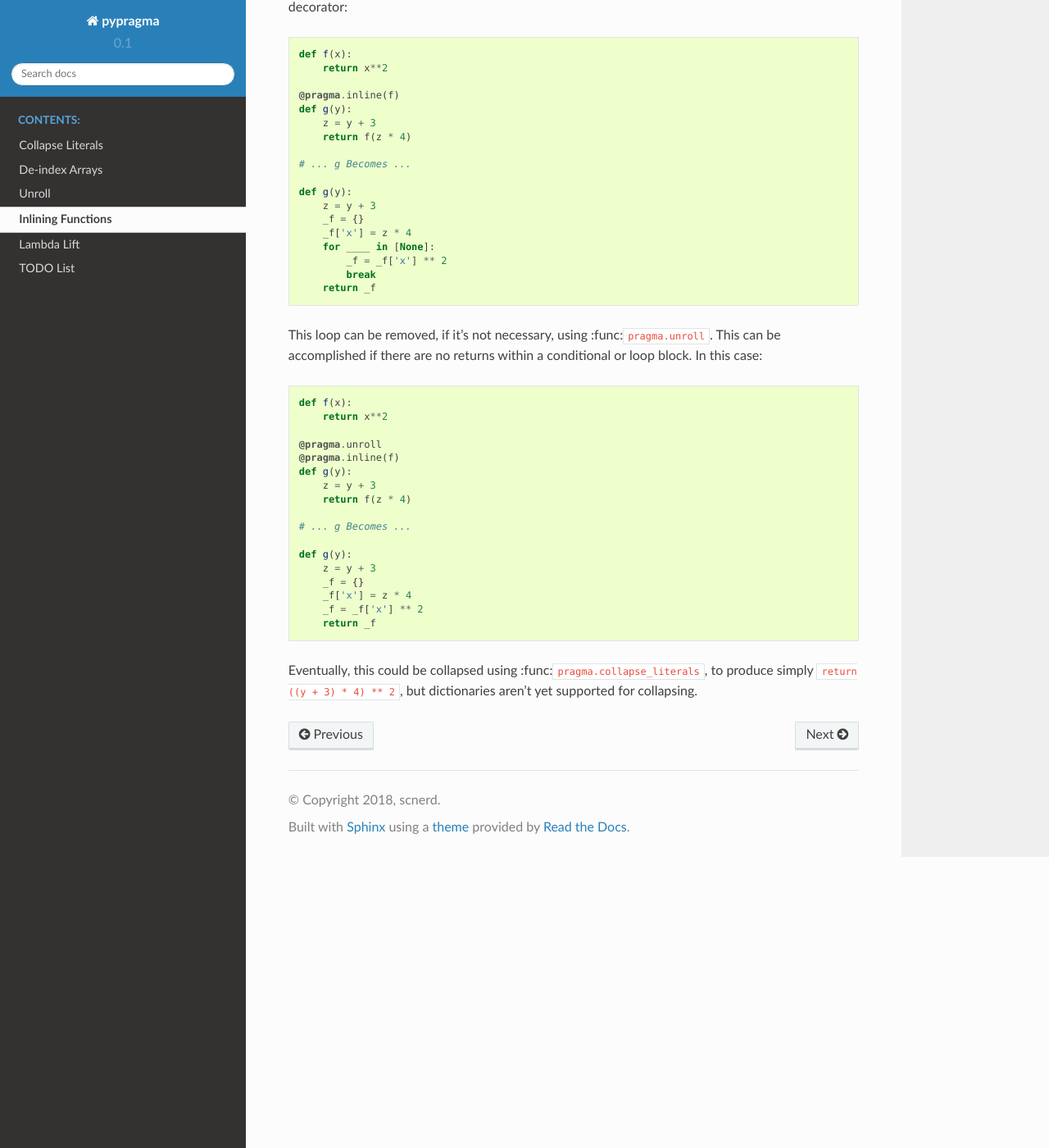
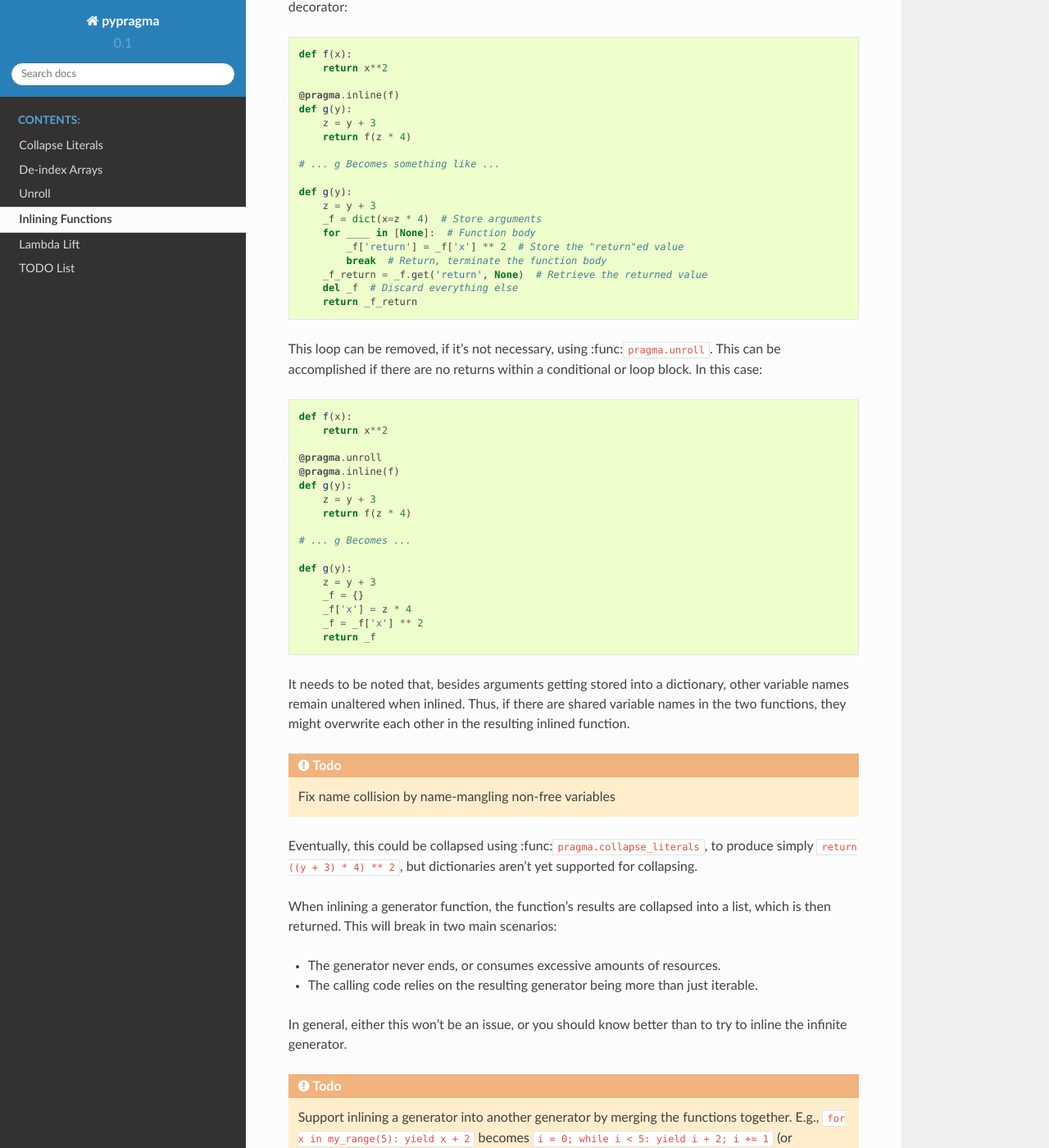
Before and after one commit to scnerd/pypragma, a Sphinx documentation site: the page built from docs/inline.rst, in a window 1280 px wide and 1400 px high, scrolled down 870 px. Shown: the whole window at 82% size. Built offline with Sphinx 7.4.7 and the Read the Docs theme 2.0.0, drawn with Linux system fonts in a browser that asks for light colours.

Commit message:
Updated inline documentation

```diff
--- a/docs/inline.rst
+++ b/docs/inline.rst
@@ -23,16 +23,17 @@ To inline a function ``f`` into the code of another function ``g``, use ``pragma
         z = y + 3
         return f(z * 4)
 
-    # ... g Becomes ...
+    # ... g Becomes something like ...
 
     def g(y):
         z = y + 3
-        _f = {}
-        _f['x'] = z * 4
-        for ____ in [None]:
-            _f = _f['x'] ** 2
-            break
-        return _f
+        _f = dict(x=z * 4)  # Store arguments
+        for ____ in [None]:  # Function body
+            _f['return'] = _f['x'] ** 2  # Store the "return"ed value
+            break  # Return, terminate the function body
+        _f_return = _f.get('return', None)  # Retrieve the returned value
+        del _f  # Discard everything else
+        return _f_return
 
 This loop can be removed, if it's not necessary, using :func:``pragma.unroll``. This can be accomplished if there are no returns within a conditional or loop block. In this case::
 
@@ -54,4 +55,17 @@ This loop can be removed, if it's not necessary, using :func:``pragma.unroll``.
         _f = _f['x'] ** 2
         return _f
 
+It needs to be noted that, besides arguments getting stored into a dictionary, other variable names remain unaltered when inlined. Thus, if there are shared variable names in the two functions, they might overwrite each other in the resulting inlined function.
+
+.. todo:: Fix name collision by name-mangling non-free variables
+
 Eventually, this could be collapsed using :func:``pragma.collapse_literals``, to produce simply ``return ((y + 3) * 4) ** 2``, but dictionaries aren't yet supported for collapsing.
+
+When inlining a generator function, the function's results are collapsed into a list, which is then returned. This will break in two main scenarios:
+
+- The generator never ends, or consumes excessive amounts of resources.
+- The calling code relies on the resulting generator being more than just iterable.
+
+In general, either this won't be an issue, or you should know better than to try to inline the infinite generator.
+
+.. todo:: Support inlining a generator into another generator by merging the functions together. E.g., ``for x in my_range(5): yield x + 2`` becomes ``i = 0; while i < 5: yield i + 2; i += 1`` (or something vaguely like that).
```
